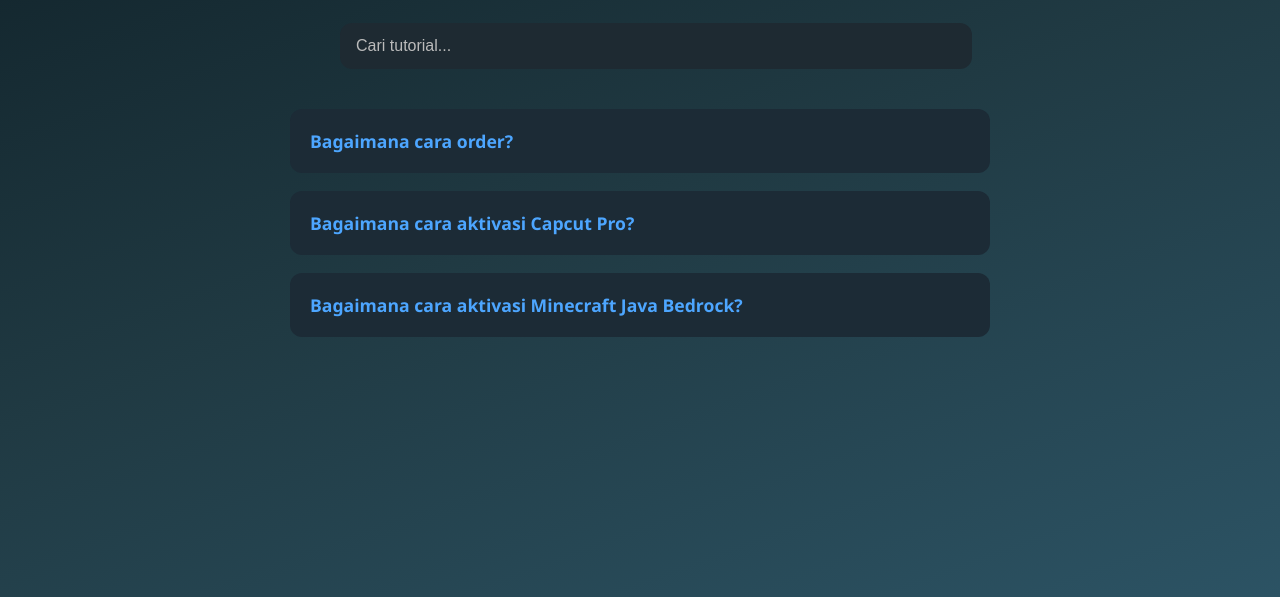
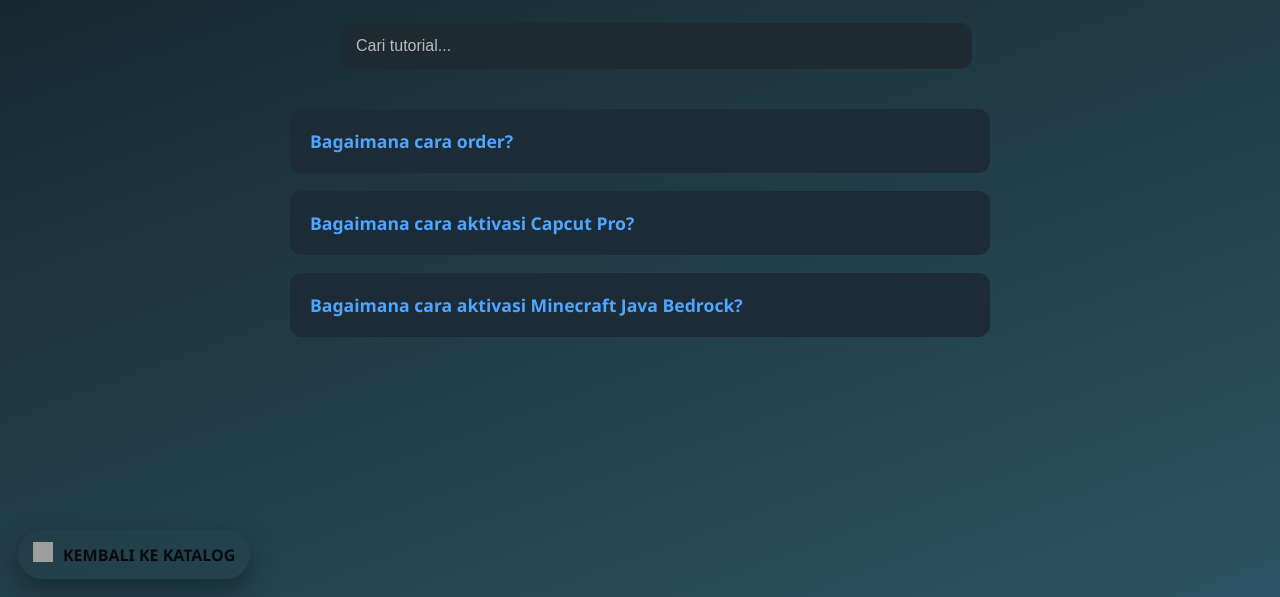
Before and after one commit to Masterkunzz/zovadocs, a plain HTML site: page index.html in a window 1280 px wide. Shown: the part 203-800 px from the top of the page. Drawn offline with Linux system fonts and the light colour scheme; grey boxes are pictures that could not be loaded.

Commit message:
Update index.html

```diff
--- a/index.html
+++ b/index.html
@@ -85,7 +85,40 @@
     <div class="faq-item"><a href="tutorial/ccpro.html">Bagaimana cara aktivasi Capcut Pro?</a></div>
     <div class="faq-item"><a href="tutorial/javabedrock.html">Bagaimana cara aktivasi Minecraft Java Bedrock?</a></div>
   </div>
+<a class="faq-float" href="https://zovastoe.site" aria-label="Katalog">
+<span class="icon">
+  <img src="https://ugc.production.linktr.ee/87e09d4f-6a90-4f46-8c7b-71a20048f76a_1000903625.png?io=true&size=avatar-v3_0" alt="FAQ" style="width:20px;height:20px;">
+</span>
 
+  KEMBALI KE KATALOG
+</a>
+
+<style>
+  .faq-float {
+    position: fixed;
+    left: 18px;
+    bottom: 18px;
+    z-index: 20;
+    display: inline-flex;
+    align-items: center;
+    gap: 10px;
+    padding: 12px 15px;
+    border-radius: 999px;
+    font-weight: 800;
+    background: linear-gradient(135deg, var(--brand), var(--brand-2));
+    color: #0b0b0f;
+    border: 0;
+    box-shadow: 0 12px 30px rgba(0,0,0,.35);
+    text-decoration: none;
+  }
+  .faq-float .dot {
+    width: 8px;
+    height: 8px;
+    border-radius: 50%;
+    background: #0b0b0f;
+    box-shadow: 0 0 0 3px rgba(11,11,15,.25);
+  }
+</style>
   <script>
     const searchInput = document.getElementById("searchInput");
     const faqList = document.getElementById("faqList").getElementsByClassName("faq-item");
```
